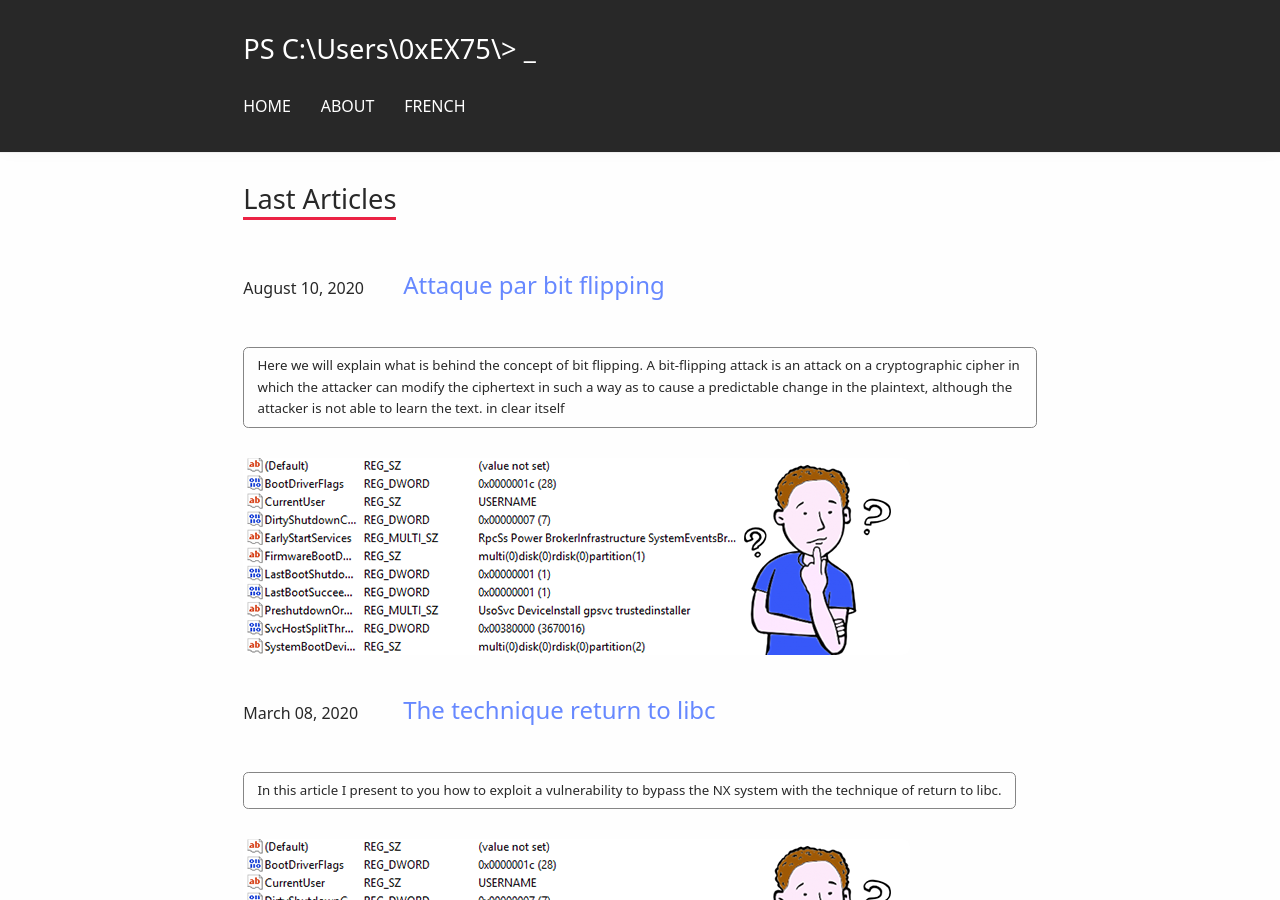
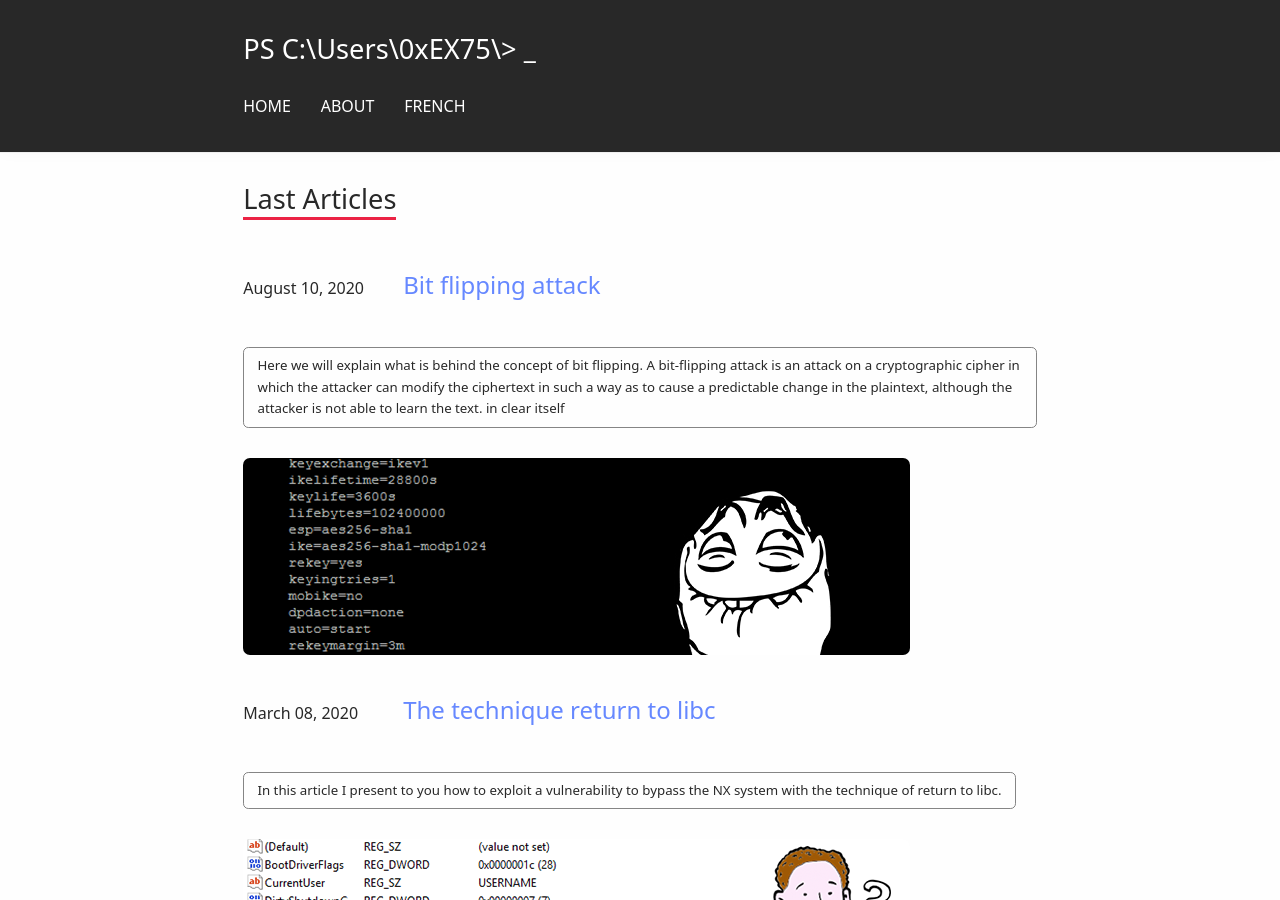
Before and after one commit to 0xex75-english/0xex75-english.github.io, a Jekyll site: the page built from index.html, in a window 1280 px wide and 900 px high. Built offline with Jekyll 4.4.1, drawn with Linux system fonts in a browser that asks for light colours; the list of posts is cut into pages by our own code.

Commit message:
Update 2020-08-10-bit-flipping.md

```diff
--- a/_posts/2020-08-10-bit-flipping.md
+++ b/_posts/2020-08-10-bit-flipping.md
@@ -1,6 +1,6 @@
 ---
-title: "Attaque par bit flipping"
-description: sam.png
+title: "Bit flipping attack"
+description: test.png
 tags: ["Here we will explain what is behind the concept of bit flipping. A bit-flipping attack is an attack on a cryptographic cipher in which the attacker can modify the ciphertext in such a way as to cause a predictable change in the plaintext, although the attacker is not able to learn the text. in clear itself"]
 ---
 
```
